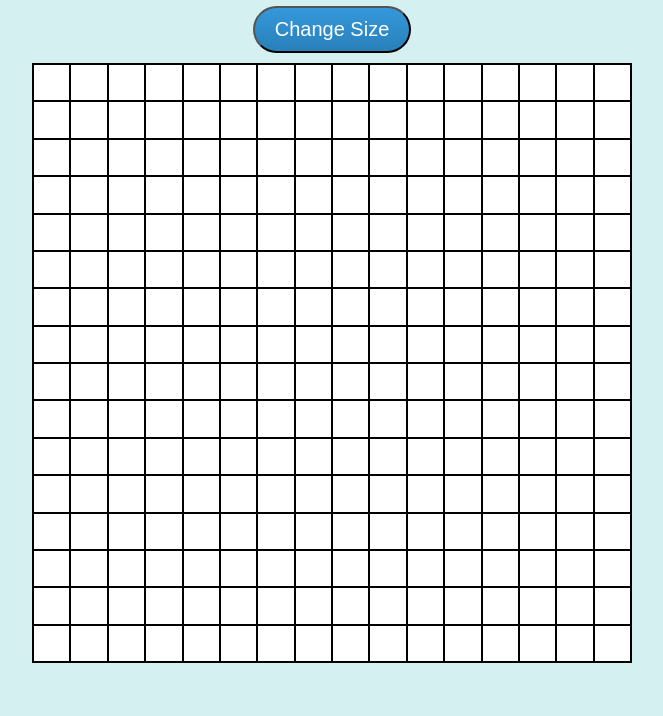
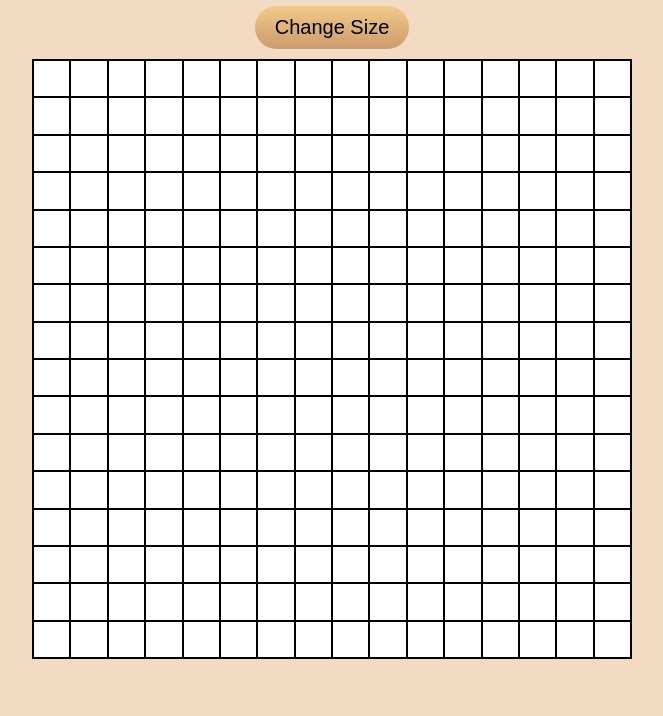
Before and after one commit to 0-BSCode/E_Sketch, a plain HTML site: page index.html in a window 1280 px wide. Shown: the part 84-800 px from the top of the page, without its empty margins (308-971 px from the left). Drawn offline with Linux system fonts and the light colour scheme.

Commit message:
Changed color scheme

```diff
--- a/styles/main.css
+++ b/styles/main.css
@@ -1,3 +1,10 @@
+:root {
+  --cream: #f2dac3;
+  --caramel: #f1ca89;
+  --brown: #cc9b6d;
+  --gray: #c8c2bc;
+}
+
 *,
 *::before,
 *::after {
@@ -7,8 +14,9 @@
 }
 
 body {
-    background-color: #d4f0f0;
+  background-color: var(--cream);
 }
+
 section {
     display: grid;
     grid-template-columns: 1fr;
@@ -19,18 +27,23 @@ section {
     line-height: 10vh;
 }
 
+p {
+  text-decoration: underline;
+}
+
 .btn {
-    background: #3498db;
-    background-image: -webkit-linear-gradient(top, #3498db, #2980b9);
-    background-image: -moz-linear-gradient(top, #3498db, #2980b9);
-    background-image: -ms-linear-gradient(top, #3498db, #2980b9);
-    background-image: -o-linear-gradient(top, #3498db, #2980b9);
-    background-image: linear-gradient(to bottom, #3498db, #2980b9);
+    border: none;
+    background: var(--caramel);
+    background-image: -webkit-linear-gradient(top, var(--caramel), var(--brown));
+    background-image: -moz-linear-gradient(top, var(--caramel), var(--brown));
+    background-image: -ms-linear-gradient(top, var(--caramel), var(--brown));
+    background-image: -o-linear-gradient(top, var(--caramel), var(--brown));
+    background-image: linear-gradient(to bottom, var(--caramel), var(--brown));
     -webkit-border-radius: 28;
     -moz-border-radius: 28;
     border-radius: 28px;
     font-family: Arial;
-    color: #ffffff;
+    color: black;
     font-size: 20px;
     padding: 10px 20px 10px 20px;
     text-decoration: none;
@@ -38,12 +51,7 @@ section {
   }
 
   .btn:hover {
-    background: #3cb0fd;
-    background-image: -webkit-linear-gradient(top, #3cb0fd, #3498db);
-    background-image: -moz-linear-gradient(top, #3cb0fd, #3498db);
-    background-image: -ms-linear-gradient(top, #3cb0fd, #3498db);
-    background-image: -o-linear-gradient(top, #3cb0fd, #3498db);
-    background-image: linear-gradient(to bottom, #3cb0fd, #3498db);
+    background: var(--brown);
     text-decoration: none;
   }
 
@@ -57,12 +65,6 @@ section {
     border: 1px solid;
 }
 
-/* .row {
-    display:flex;
-    justify-content: space-evenly;
-    background-color: rgb(245, 0, 0);
-} */
-
 .cell {
     background-color: white;
     border: 1px solid;
```
